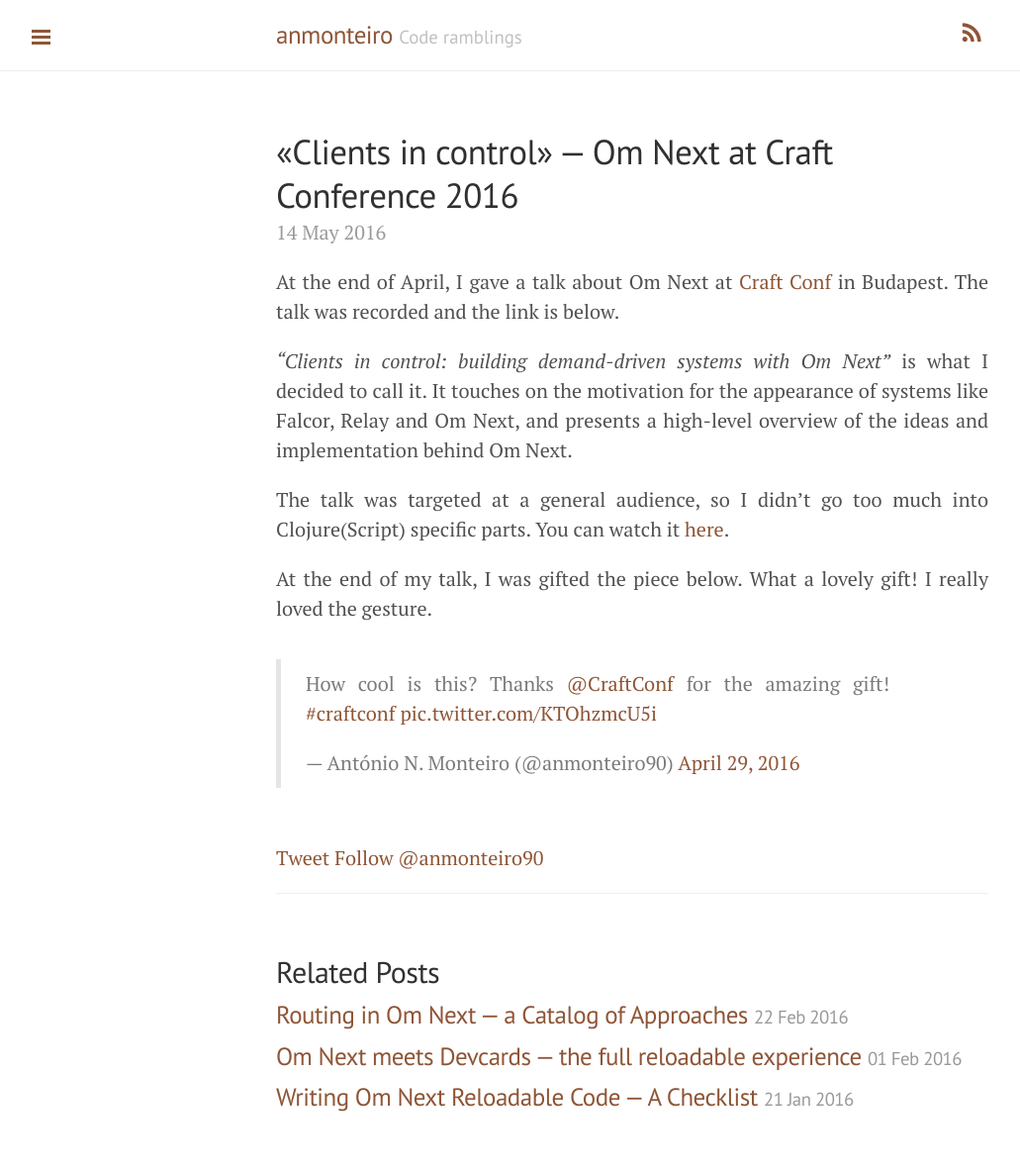
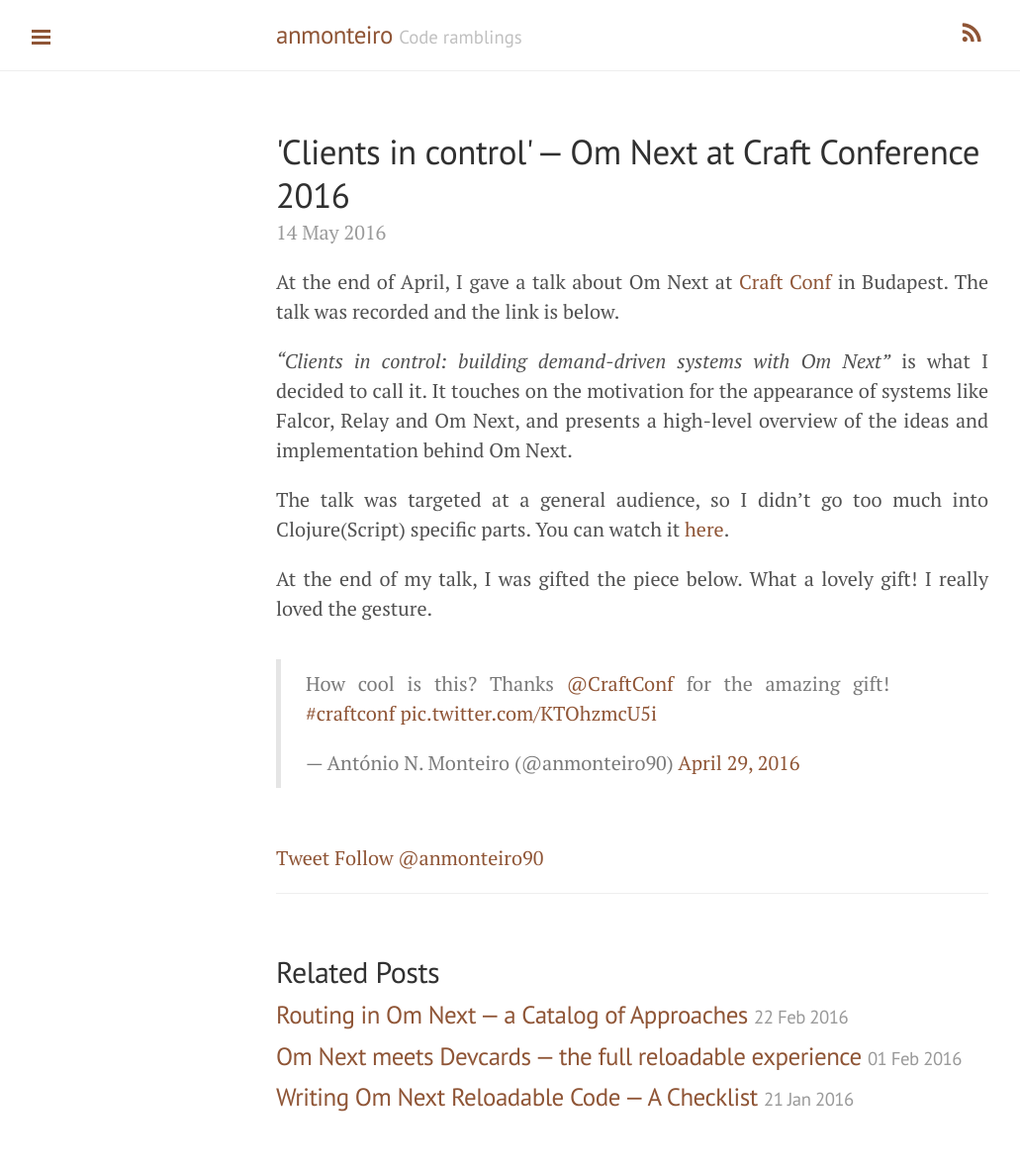
Before and after one commit to anmonteiro/anmonteiro.github.io, a Jekyll site: the page built from _posts/2016-05-14-clients-in-control-om-next-craft-conf-2016.md, in a window 1280 px wide. Shown: the whole page at 99% size, without its empty margins (1-1032 px from the left). Built offline with Jekyll 4.4.1, drawn with Linux system fonts in a browser that asks for light colours; comment, search, counter and statistics services are not loaded; some of the changed lines change nothing that is shown.

Commit message:
&*aquo; -> &apos; for atom.xml not to complain

```diff
--- a/_posts/2016-05-14-clients-in-control-om-next-craft-conf-2016.md
+++ b/_posts/2016-05-14-clients-in-control-om-next-craft-conf-2016.md
@@ -1,6 +1,6 @@
 ---
 layout: post
-title: '&laquo;Clients in control&raquo; — Om Next at Craft Conference 2016'
+title: '&apos;Clients in control&apos; — Om Next at Craft Conference 2016'
 tags: talks clojure clojurescript om
 ---
 
```
